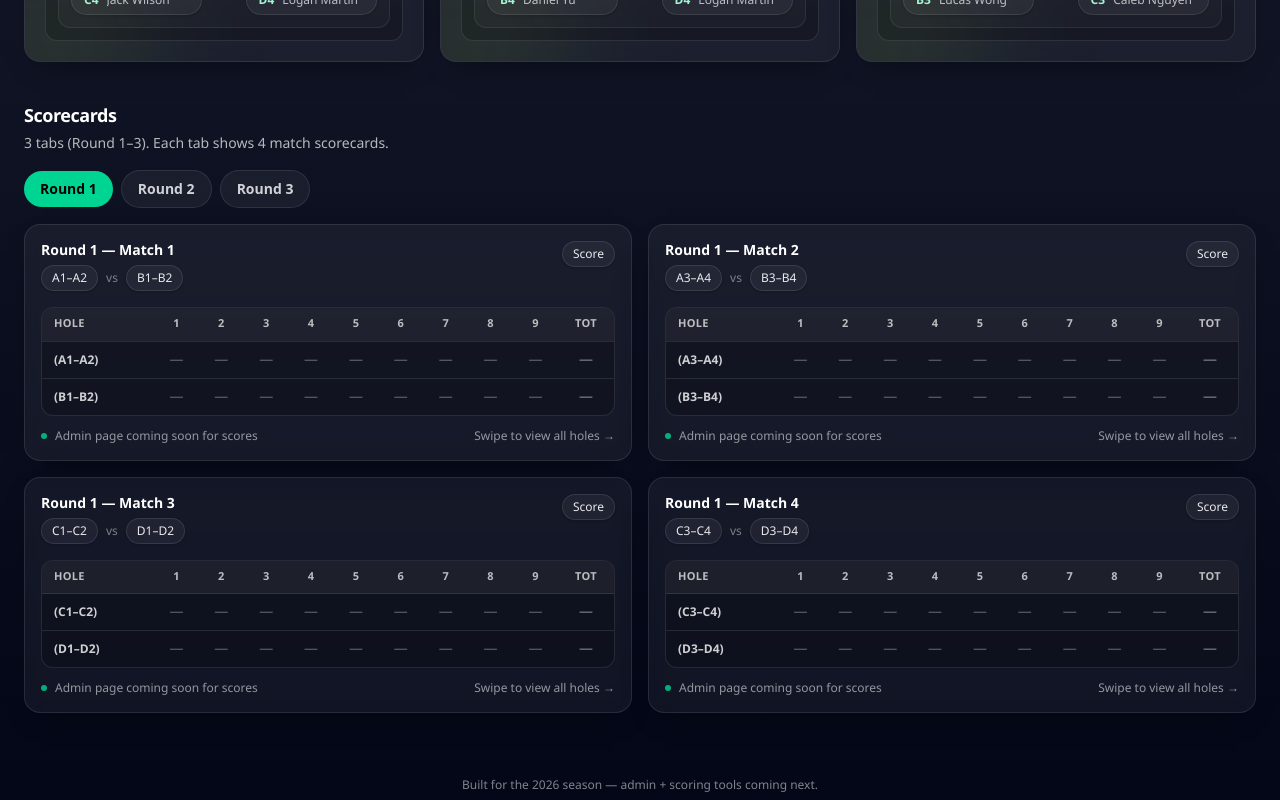
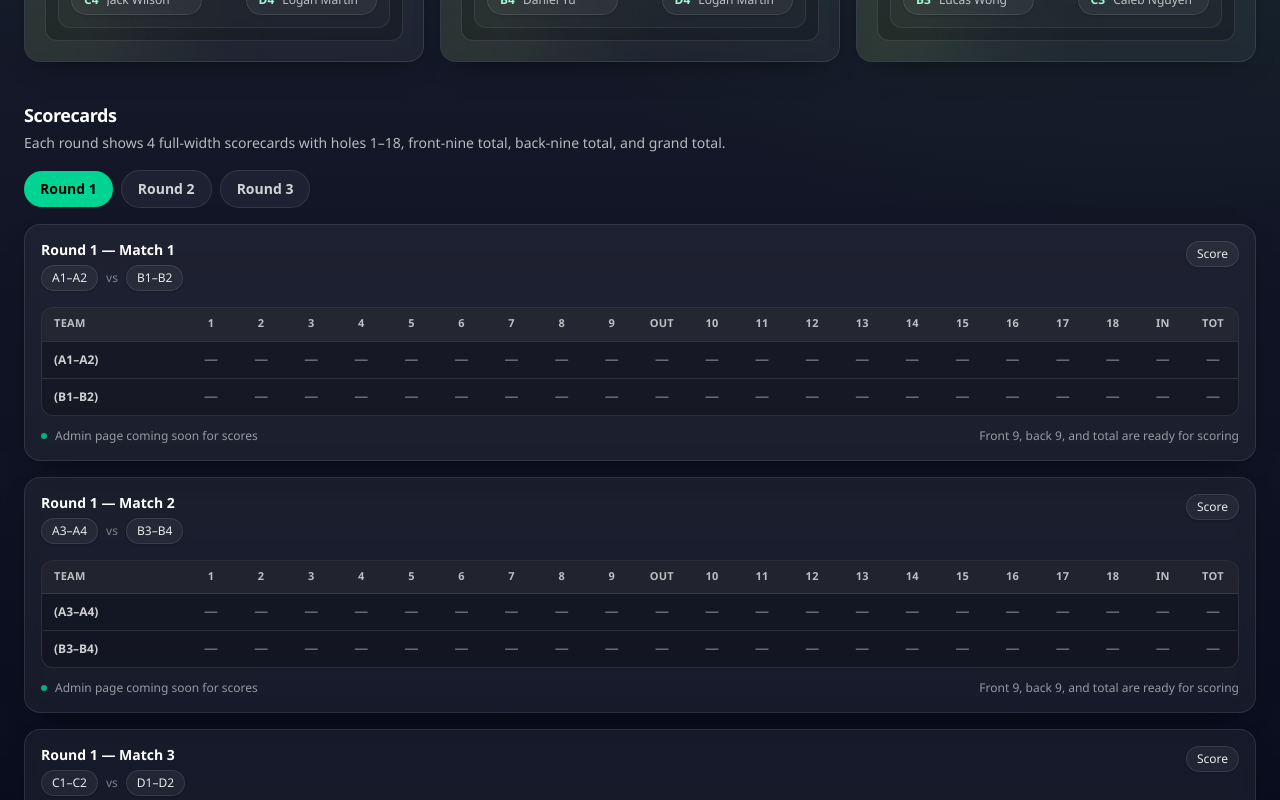
Before and after one commit to asianthejason/CBI, a Next.js app: page / in a window 1280 px wide. Shown: the part 1440-2240 px from the top of the page. Built offline with nearby package versions, Linux system fonts and the light colour scheme.

Commit message:
edited match up

```diff
--- a/src/app/page.tsx
+++ b/src/app/page.tsx
@@ -203,7 +203,10 @@ function MatchupsRoundCard({ round }: { round: RoundSchedule }) {
 }
 
 function Scorecard({ title, left, right }: { title: string; left: Pair; right: Pair }) {
-  const holes = Array.from({ length: 9 }, (_, i) => i + 1);
+  const frontNine = Array.from({ length: 9 }, (_, i) => i + 1);
+  const backNine = Array.from({ length: 9 }, (_, i) => i + 10);
+  const columns = [...frontNine, "OUT", ...backNine, "IN", "TOT"] as const;
+
   return (
     <div className="group relative overflow-hidden rounded-2xl border border-white/10 bg-white/5 shadow-[0_10px_30px_-18px_rgba(0,0,0,0.8)] backdrop-blur">
       <div className="absolute inset-0 opacity-0 transition-opacity duration-300 group-hover:opacity-100">
@@ -227,24 +230,21 @@ function Scorecard({ title, left, right }: { title: string; left: Pair; right: P
           <Pill>Score</Pill>
         </div>
 
-        <div className="mt-4 overflow-x-auto rounded-xl border border-white/10 bg-black/20">
-          <table className="min-w-[520px] w-full table-fixed">
+        <div className="mt-4 overflow-hidden rounded-xl border border-white/10 bg-black/20">
+          <table className="w-full table-fixed">
             <thead>
               <tr className="bg-white/[0.06]">
-                <th className="w-28 px-3 py-2 text-left text-[11px] font-semibold uppercase tracking-wide text-white/70">
-                  Hole
+                <th className="w-36 px-3 py-2 text-left text-[11px] font-semibold uppercase tracking-wide text-white/70">
+                  Team
                 </th>
-                {holes.map((h) => (
+                {columns.map((col) => (
                   <th
-                    key={h}
-                    className="px-2 py-2 text-center text-[11px] font-semibold uppercase tracking-wide text-white/70"
+                    key={col}
+                    className="px-1 py-2 text-center text-[10px] font-semibold uppercase tracking-wide text-white/70 sm:text-[11px]"
                   >
-                    {h}
+                    {col}
                   </th>
                 ))}
-                <th className="w-14 px-2 py-2 text-center text-[11px] font-semibold uppercase tracking-wide text-white/70">
-                  TOT
-                </th>
               </tr>
             </thead>
             <tbody>
@@ -253,14 +253,14 @@ function Scorecard({ title, left, right }: { title: string; left: Pair; right: P
                   <td className="px-3 py-2 text-xs font-semibold text-white/80">
                     {rowLabel}
                   </td>
-                  {holes.map((h) => (
-                    <td key={h} className="px-2 py-2 text-center text-sm text-white/35">
+                  {columns.map((col) => (
+                    <td
+                      key={col}
+                      className="px-1 py-2 text-center text-xs font-semibold text-white/35 sm:text-sm"
+                    >
                       —
                     </td>
                   ))}
-                  <td className="px-2 py-2 text-center text-sm font-semibold text-white/35">
-                    —
-                  </td>
                 </tr>
               ))}
             </tbody>
@@ -272,7 +272,7 @@ function Scorecard({ title, left, right }: { title: string; left: Pair; right: P
             <span className="h-1.5 w-1.5 rounded-full bg-emerald-400/80" />
             Admin page coming soon for scores
           </span>
-          <span className="hidden sm:inline">Swipe to view all holes →</span>
+          <span className="hidden sm:inline">Front 9, back 9, and total are ready for scoring</span>
         </div>
       </div>
     </div>
@@ -471,7 +471,7 @@ export default function Home() {
         <section className="flex flex-col gap-4">
           <SectionTitle
             title="Scorecards"
-            subtitle="3 tabs (Round 1–3). Each tab shows 4 match scorecards."
+            subtitle="Each round shows 4 full-width scorecards with holes 1–18, front-nine total, back-nine total, and grand total."
           />
 
           <div className="flex flex-wrap items-center gap-2">
@@ -498,7 +498,7 @@ export default function Home() {
             })}
           </div>
 
-          <div className="grid gap-4 lg:grid-cols-2">
+          <div className="flex flex-col gap-4">
             {activeSchedule.matches.map((m) => (
               <Scorecard
                 key={`${activeSchedule.roundLabel}-${m.id}`}
```
